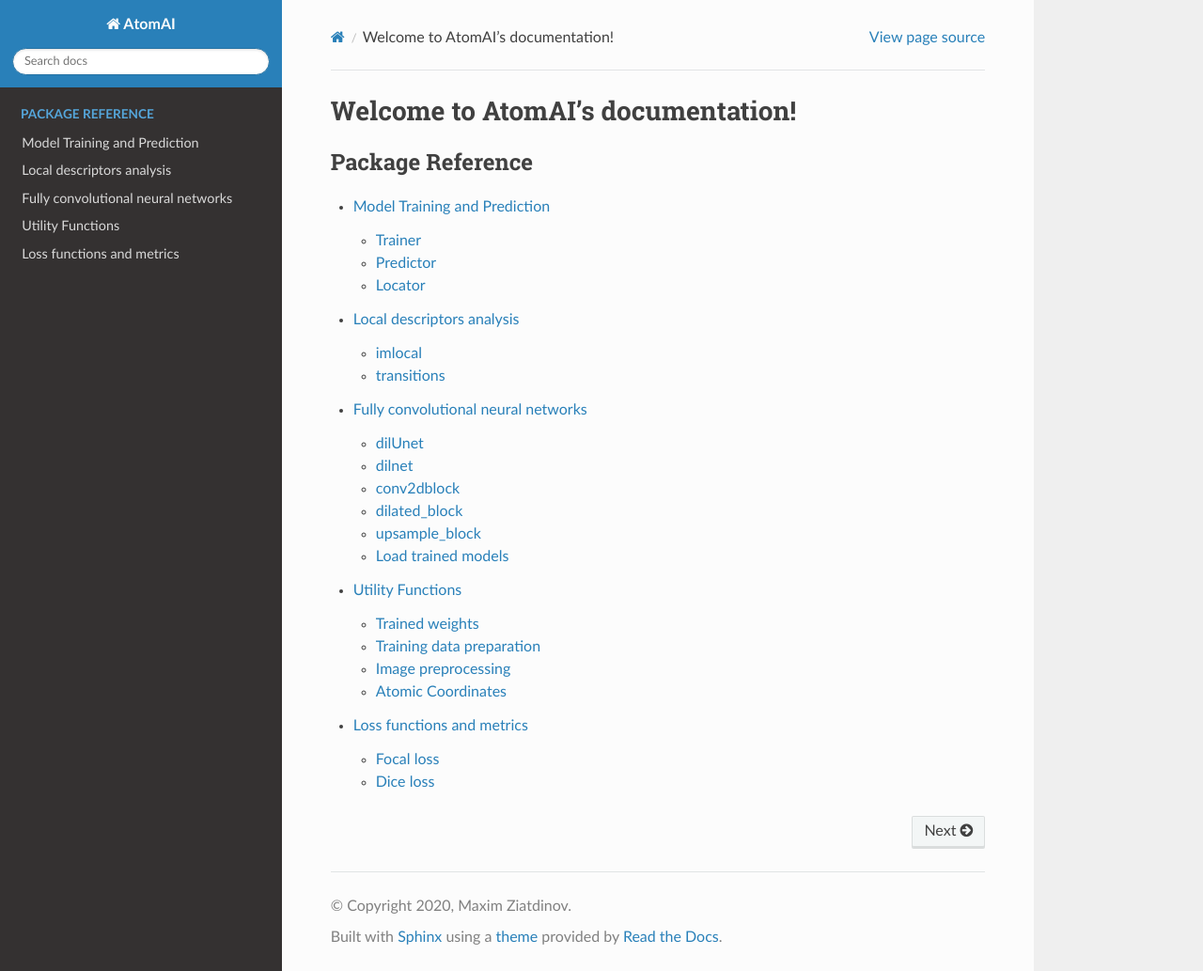
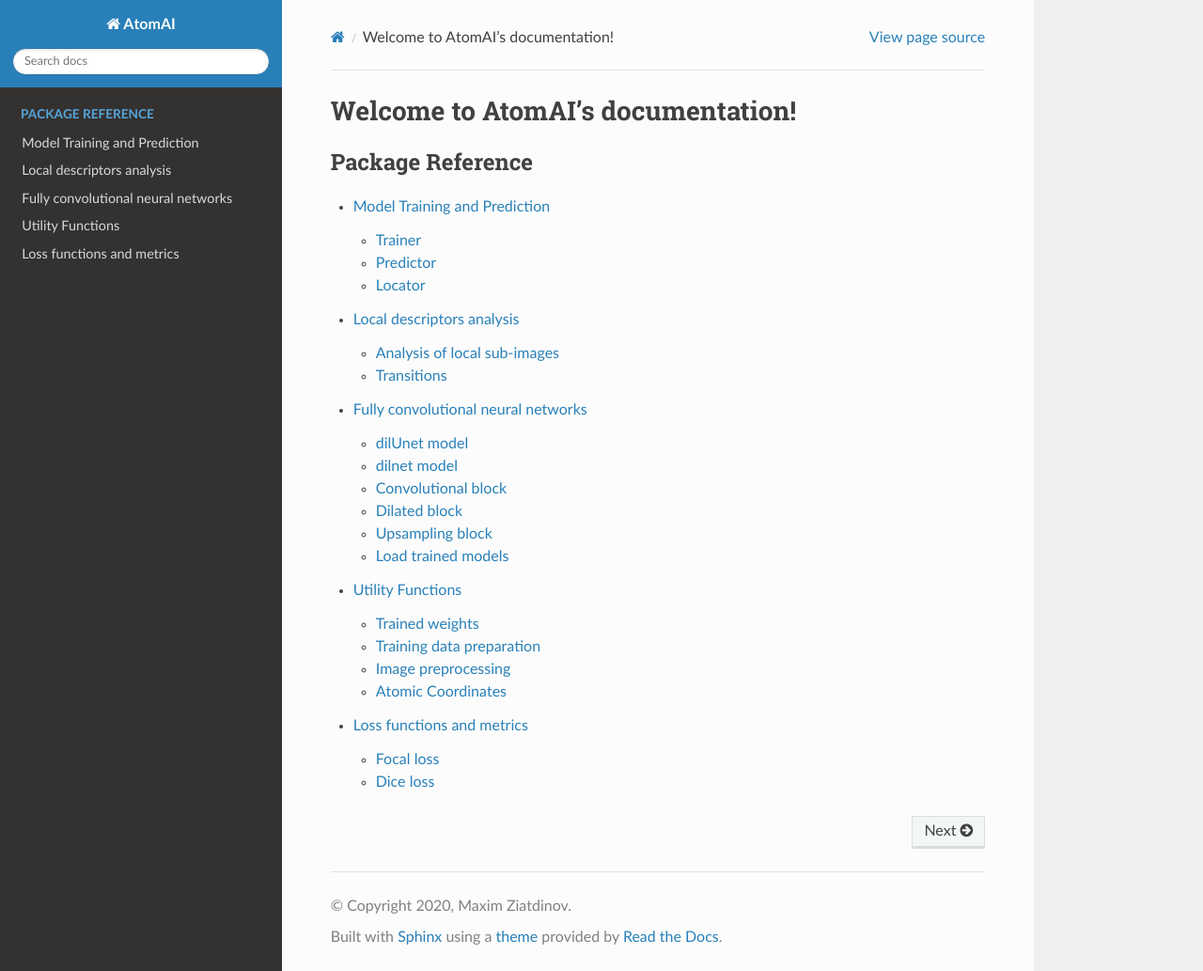
Before and after one commit to pycroscopy/atomai, a Sphinx documentation site: the page built from docs/source/index.rst, in a window 1280 px wide and 1033 px high. Shown: the whole window at 94% size. Built offline with Sphinx 7.4.7 and the Read the Docs theme 2.0.0, drawn with Linux system fonts in a browser that asks for light colours; pages that are not in the unit, such as notebooks, are missing from menus.

Commit message:
Update docs

```diff
--- a/docs/source/atomstat.rst
+++ b/docs/source/atomstat.rst
@@ -1,15 +1,15 @@
 Local descriptors analysis
-=============================
+========================
 
-imlocal
-----------
+Analysis of local sub-images
+----------------------------
 .. autoclass:: atomai.atomstat.imlocal
     :members:
     :undoc-members:
     :member-order: bysource
 
-transitions
------------
+Transitions
+------------
 .. autoclass:: atomai.atomstat.transitions
     :members:
     :undoc-members:
--- a/docs/source/models.rst
+++ b/docs/source/models.rst
@@ -2,31 +2,31 @@
 ====================================
 
 
-dilUnet
-----------
+dilUnet model
+-------------
 .. autoclass:: atomai.models.dilUnet
     :members:
     :undoc-members:
     :member-order: bysource
     :show-inheritance:
 
-dilnet
-----------
+dilnet model
+------------
 .. autoclass:: atomai.models.dilnet
     :members:
     :undoc-members:
     :member-order: bysource
     :show-inheritance:
 
-conv2dblock
-------------
+Convolutional block
+-------------------
 .. autoclass:: atomai.models.conv2dblock
     :members:
     :undoc-members:
     :member-order: bysource
     :show-inheritance:
 
-dilated_block
+Dilated block
 --------------
 .. autoclass:: atomai.models.dilated_block
     :members:
@@ -34,8 +34,8 @@
     :member-order: bysource
     :show-inheritance:
 
-upsample_block
----------------
+Upsampling block
+-----------------
 .. autoclass:: atomai.models.upsample_block
     :members:
     :undoc-members:
```
